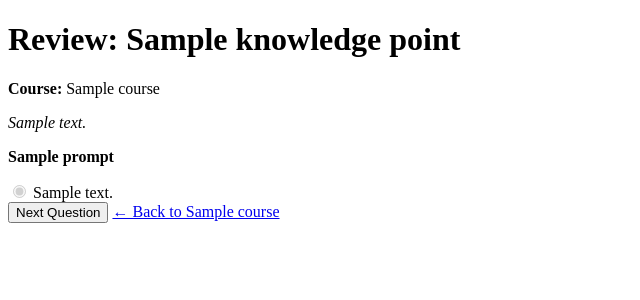
After one commit to alecchendev/noobular-alpha, a Flask app: template templates/review.html in a window 1280 px wide. The commit adds this page. Shown: the top 300 px of the page, without its empty margins (0-640 px from the left). Run offline with Flask 3, Linux system fonts and the light colour scheme; the template is opened without the code that fills it: most values are stand-ins (such as "Sample title", 1, 10 or a date in 2020); some libraries are stand-ins or nearby versions.

Commit message:
Implement review after quizzes

```diff
--- a/courses/sample.yaml
+++ b/courses/sample.yaml
@@ -1,4 +1,4 @@
-title: "Course Title"
+title: "Sample Course Title"
 lessons:
   - title: "Lesson Title"
     knowledge_points:
--- a/main.py
+++ b/main.py
@@ -4,6 +4,7 @@ import sqlite3
 import hashlib
 from pathlib import Path
 from typing import Any, List, Optional
+import random
 from dataclasses import dataclass
 
 
@@ -108,6 +109,24 @@ def init_database() -> None:
         FOREIGN KEY (question_id) REFERENCES questions (id)
     )""")
 
+    # Create reviews table
+    cursor.execute("""CREATE TABLE IF NOT EXISTS reviews (
+        id INTEGER PRIMARY KEY,
+        knowledge_point_id INTEGER NOT NULL,
+        created_at TIMESTAMP DEFAULT CURRENT_TIMESTAMP,
+        FOREIGN KEY (knowledge_point_id) REFERENCES knowledge_points (id)
+    )""")
+
+    # Create review_questions table (links reviews to questions)
+    cursor.execute("""CREATE TABLE IF NOT EXISTS review_questions (
+        id INTEGER PRIMARY KEY,
+        review_id INTEGER NOT NULL,
+        question_id INTEGER NOT NULL,
+        created_at TIMESTAMP DEFAULT CURRENT_TIMESTAMP,
+        FOREIGN KEY (review_id) REFERENCES reviews (id),
+        FOREIGN KEY (question_id) REFERENCES questions (id)
+    )""")
+
     print("✅ Database tables created successfully!")
     conn.close()
 
@@ -160,6 +179,7 @@ class Question:
     prompt: str
     choices: List[Choice]
     answer: Optional[Answer]
+    knowledge_point_id: int
 
     def correct_choice(self) -> Choice:
         # Assumes there is a correct choice (should be validated upon course load)
@@ -172,6 +192,18 @@ class Content:
     text: str
 
 
+def last_consecutive_correct_answers(questions: List[Question]) -> int:
+    last_correct_count = 0
+    for question in questions[::-1]:
+        if question.answer is None:
+            continue
+        if question.answer.choice_id == question.correct_choice().id:
+            last_correct_count += 1
+        else:
+            break
+    return last_correct_count
+
+
 @dataclass
 class KnowledgePoint:
     id: int
@@ -179,19 +211,15 @@ class KnowledgePoint:
     description: str
     prerequisites: List[int]
     contents: List[Content]
-    questions: List[Question]  # Does not include questions used in a quiz
+    questions: List[Question]  # Does not include questions used in a quiz or review
     quizzed_questions: List[Question]  # Includes questions used in a quiz
+    reviewed_questions: List[Question]  # Includes questions used in a review
 
     def last_consecutive_correct_answers(self) -> int:
-        last_correct_count = 0
-        for question in self.questions[::-1]:
-            if question.answer is None:
-                continue
-            if question.answer.choice_id == question.correct_choice().id:
-                last_correct_count += 1
-            else:
-                break
-        return last_correct_count
+        return last_consecutive_correct_answers(self.questions)
+
+    def last_consecutive_correct_review_answers(self) -> int:
+        return last_consecutive_correct_answers(self.reviewed_questions)
 
 
 @dataclass
@@ -214,6 +242,12 @@ class Quiz:
     course_id: int
     questions: List[Question]
     started_at: Optional[str]
+
+
+@dataclass
+class Review:
+    id: int
+    knowledge_point: KnowledgePoint
 
 
 @dataclass
@@ -614,8 +648,22 @@ def load_course_from_db(course_id: int) -> Optional[Course]:
             )
             quizzed_question_ids = set(row[0] for row in cursor.fetchall())
 
+            cursor.execute(
+                """SELECT q.id FROM review_questions rq JOIN questions q on rq.question_id = q.id WHERE q.knowledge_point_id = ?""",
+                (kp_db_id,),
+            )
+            # We need to keep these in order so that when we answer later with
+            # the index, we can find the right question. Later we should
+            # probably just submit based on the question id.
+            reviewed_question_id_to_idx = {
+                row[0]: i for i, row in enumerate(cursor.fetchall())
+            }
+
             questions = []
             quizzed_questions = []
+            reviewed_questions: list[Question] = [Question(-1, "", [], None, -1)] * len(
+                reviewed_question_id_to_idx
+            )
             for question_id, prompt in question_rows:
                 # Get choices for this question
                 cursor.execute(
@@ -640,12 +688,21 @@ def load_course_from_db(course_id: int) -> Optional[Course]:
                     answer = Answer(id=id, question_id=question_id, choice_id=choice_id)
 
                 question = Question(
-                    id=question_id, prompt=prompt, choices=choices, answer=answer
+                    id=question_id,
+                    prompt=prompt,
+                    choices=choices,
+                    answer=answer,
+                    knowledge_point_id=kp_db_id,
                 )
                 if question.id in quizzed_question_ids:
                     quizzed_questions.append(question)
+                elif question.id in reviewed_question_id_to_idx.keys():
+                    reviewed_questions[reviewed_question_id_to_idx[question.id]] = (
+                        question
+                    )
                 else:
                     questions.append(question)
+            assert all(q.id != -1 for q in reviewed_questions)
 
             knowledge_points.append(
                 KnowledgePoint(
@@ -656,6 +713,7 @@ def load_course_from_db(course_id: int) -> Optional[Course]:
                     contents=contents,
                     questions=questions,
                     quizzed_questions=quizzed_questions,
+                    reviewed_questions=reviewed_questions,
                 )
             )
 
@@ -684,12 +742,14 @@ def index() -> str:
 
 # number of answers correct in a row to let you skip the rest of the questions
 CORRECT_COUNT_THRESHOLD = 2
+# number of answers correct in a row to let you skip the rest of the questions
+REVIEW_CORRECT_COUNT_THRESHOLD = 3
 # percentage of wrong:right ratio to which you will fail and have to restart a lesson
 INCORRECT_RATIO_FAIL_THRESHOLD = 0.6  # 3/5
 # number of knowledge points completed before a quiz is ready
-QUIZ_KNOWLEDGE_POINT_COUNT_THRESHOLD = 5  # 15
+QUIZ_KNOWLEDGE_POINT_COUNT_THRESHOLD = 2  # 15
 # number of questions in a quiz
-QUIZ_QUESTION_COUNT = 5
+QUIZ_QUESTION_COUNT = 2
 assert QUIZ_KNOWLEDGE_POINT_COUNT_THRESHOLD >= QUIZ_QUESTION_COUNT
 # number of minutes allowed for a quiz
 QUIZ_TIME_LIMIT_MINUTES = 15
@@ -761,15 +821,18 @@ def course_page(course_id: int) -> str:
 
     # Get KP IDs completed after the last quiz using a single query
     # Exclude questions that are quiz questions
+    # Exclude questions that are review questions
     placeholders = ",".join("?" * len(completed_kp_ids))
     cursor.execute(
         f"""SELECT DISTINCT q.knowledge_point_id
             FROM questions q
             JOIN answers a ON a.question_id = q.id
             LEFT JOIN quiz_questions qq ON qq.question_id = q.id
+            LEFT JOIN review_questions rq ON rq.question_id = q.id
             WHERE q.knowledge_point_id IN ({placeholders})
             AND a.created_at > ?
-            AND qq.question_id IS NULL""",
+            AND qq.question_id IS NULL
+            AND rq.question_id is NULL""",
         (*completed_kp_ids, last_quiz_time),
     )
     recent_completed_kp_ids = set(row[0] for row in cursor.fetchall())
@@ -777,7 +840,6 @@ def course_page(course_id: int) -> str:
     # Create a new quiz if threshold is met
     if len(recent_completed_kp_ids) >= QUIZ_KNOWLEDGE_POINT_COUNT_THRESHOLD:
         # Get recently completed KPs from the course data
-        import random
 
         recent_kps: list[KnowledgePoint] = []
         for lesson in course.lessons:
@@ -840,6 +902,55 @@ def course_page(course_id: int) -> str:
         else:
             available_quizzes.append(quiz)
 
+    # Load all reviews for this course using a single query with JOINs
+    cursor.execute(
+        """SELECT r.id, r.knowledge_point_id
+           FROM reviews r
+           JOIN knowledge_points kp ON r.knowledge_point_id = kp.id
+           JOIN lessons l ON kp.lesson_id = l.id
+           WHERE l.course_id = ?""",
+        (course_id,),
+    )
+    review_rows = cursor.fetchall()
+
+    available_reviews = []
+    completed_reviews = []
+
+    for review_id, kp_id in review_rows:
+        # Find the knowledge point
+        knowledge_point = None
+        for lesson in course.lessons:
+            for kp in lesson.knowledge_points:
+                if kp.id == kp_id:
+                    knowledge_point = kp
+                    break
+            if knowledge_point:
+                break
+
+        if not knowledge_point:
+            continue
+
+        review = Review(id=review_id, knowledge_point=knowledge_point)
+
+        # Either all questions have been answered, or last X questions were
+        # answered correctly in a row
+        answered_questions = [
+            question
+            for question in knowledge_point.reviewed_questions
+            if question.answer
+        ]
+        if (
+            (
+                len(knowledge_point.reviewed_questions) > 0
+                and len(answered_questions) == len(knowledge_point.reviewed_questions)
+            )
+            or knowledge_point.last_consecutive_correct_review_answers()
+            >= REVIEW_CORRECT_COUNT_THRESHOLD
+        ):
+            completed_reviews.append(review)
+        else:
+            available_reviews.append(review)
+
     return render_template(
         "course.html",
         course=course,
@@ -848,6 +959,8 @@ def course_page(course_id: int) -> str:
         remaining_lessons=remaining_lessons,
         available_quizzes=available_quizzes,
         completed_quizzes=completed_quizzes,
+        available_reviews=available_reviews,
+        completed_reviews=completed_reviews,
     )
 
 
@@ -916,7 +1029,7 @@ def lesson_submit_answer(course_id: int, lesson_id: int) -> str:
     db = get_db()
     cursor = db.cursor()
     cursor.execute(
-        "INSERT OR REPLACE INTO answers (question_id, choice_id) VALUES (?, ?)",
+        "INSERT INTO answers (question_id, choice_id) VALUES (?, ?)",
         (question.id, user_choice.id),
     )
     answer_id = cursor.lastrowid
@@ -1047,7 +1160,7 @@ def load_quiz(quiz_id: int, course_id: int) -> Optional[Quiz]:
 
     # Load quiz questions
     cursor.execute(
-        """SELECT q.id, q.prompt
+        """SELECT q.id, q.prompt, q.knowledge_point_id
            FROM quiz_questions qq
            JOIN questions q ON qq.question_id = q.id
            WHERE qq.quiz_id = ?""",
@@ -1056,7 +1169,7 @@ def load_quiz(quiz_id: int, course_id: int) -> Optional[Quiz]:
     question_rows = cursor.fetchall()
 
     questions = []
-    for q_id, q_prompt in question_rows:
+    for q_id, q_prompt, q_kp_id in question_rows:
         # Load choices for this question
         cursor.execute(
             "SELECT id, text, is_correct FROM choices WHERE question_id = ?", (q_id,)
@@ -1078,7 +1191,13 @@ def load_quiz(quiz_id: int, course_id: int) -> Optional[Quiz]:
         )
 
         questions.append(
-            Question(id=q_id, prompt=q_prompt, choices=choices, answer=answer)
+            Question(
+                id=q_id,
+                prompt=q_prompt,
+                choices=choices,
+                answer=answer,
+                knowledge_point_id=q_kp_id,
+            )
         )
 
     return Quiz(
@@ -1154,6 +1273,9 @@ def quiz_submit(course_id: int, quiz_id: int) -> Any:
     db = get_db()
     cursor = db.cursor()
 
+    # Collect knowledge point IDs for incorrect answers
+    incorrect_kp_ids = set()
+
     # Process and store answers
     for question in quiz.questions:
         answer_key = f"question_{question.id}"
@@ -1168,6 +1290,15 @@ def quiz_submit(course_id: int, quiz_id: int) -> Any:
                     "INSERT OR REPLACE INTO answers (question_id, choice_id) VALUES (?, ?)",
                     (question.id, choice_id),
                 )
+
+                # Check if answer is incorrect
+                is_correct = question.choices[choice_index].correct
+                if not is_correct:
+                    incorrect_kp_ids.add(question.knowledge_point_id)
+
+    # Create reviews for incorrect knowledge points
+    for kp_id in incorrect_kp_ids:
+        cursor.execute("INSERT INTO reviews (knowledge_point_id) VALUES (?)", (kp_id,))
 
     db.commit()
 
@@ -1220,6 +1351,217 @@ def lesson_next_lesson_chunk(course_id: int, lesson_id: int) -> str:
     )
 
 
+def create_review_question(
+    review_id: int, knowledge_point: KnowledgePoint
+) -> Optional[Question]:
+    db = get_db()
+    cursor = db.cursor()
+
+    if len(knowledge_point.questions) == 0:
+        return None  # No more questions available
+
+    # Pick a random question
+    unanswered = [q for q in knowledge_point.questions if q.answer is None]
+    selected_question = random.choice(unanswered)
+
+    # Create review_question entry
+    cursor.execute(
+        "INSERT INTO review_questions (review_id, question_id) VALUES (?, ?)",
+        (review_id, selected_question.id),
+    )
+    db.commit()
+
+    return selected_question
+
+
+@app.route("/course/<int:course_id>/review/<int:review_id>")
+def review_page(course_id: int, review_id: int) -> str:
+    course = load_course_from_db(course_id)
+    if not course:
+        abort(404)
+
+    db = get_db()
+    cursor = db.cursor()
+
+    # Get the knowledge_point_id for this review
+    cursor.execute("SELECT knowledge_point_id FROM reviews WHERE id = ?", (review_id,))
+    review_row = cursor.fetchone()
+    if not review_row:
+        abort(404)
+
+    kp_id = review_row[0]
+
+    # Find the knowledge point in the course
+    knowledge_point = None
+    for lesson in course.lessons:
+        for kp in lesson.knowledge_points:
+            if kp.id == kp_id:
+                knowledge_point = kp
+                break
+        if knowledge_point:
+            break
+
+    if not knowledge_point:
+        abort(404)
+
+    review = Review(id=review_id, knowledge_point=knowledge_point)
+
+    # Get or create first review question (i=0)
+    question = None
+    if len(knowledge_point.reviewed_questions) > 0:
+        question = knowledge_point.reviewed_questions[0]
+    else:
+        question = create_review_question(review_id, knowledge_point)
+
+    return render_template(
+        "review.html", course=course, review=review, question=question, i=0
+    )
+
+
+@app.route("/course/<int:course_id>/review/<int:review_id>/submit", methods=["POST"])
+def review_submit_answer(course_id: int, review_id: int) -> str:
+    course = load_course_from_db(course_id)
+    if not course:
+        abort(404)
+
+    db = get_db()
+    cursor = db.cursor()
+
+    # Get the knowledge_point_id for this review
+    cursor.execute("SELECT knowledge_point_id FROM reviews WHERE id = ?", (review_id,))
+    review_row = cursor.fetchone()
+    if not review_row:
+        abort(404)
+
+    kp_id = review_row[0]
+
+    # Find the knowledge point in the course
+    knowledge_point = None
+    for lesson in course.lessons:
+        for kp in lesson.knowledge_points:
+            if kp.id == kp_id:
+                knowledge_point = kp
+                break
+        if knowledge_point:
+            break
+
+    if not knowledge_point:
+        abort(404)
+
+    i_str = request.form.get("i")
+    answer_str = request.form.get("answer")
+    if i_str is None or answer_str is None:
+        abort(404)
+
+    i = int(i_str)
+    answer_index = int(answer_str)
+
+    # Get the question at this index
+    if i >= len(knowledge_point.reviewed_questions):
+        print(f"Tried to submit answer for reviewed question index out of bounds: {i}")
+        abort(404)
+    print(i)
+    print(knowledge_point.reviewed_questions)
+    question = knowledge_point.reviewed_questions[i]
+
+    user_choice = question.choices[answer_index]
+
+    # Save the user's answer to the database
+    print(question.id)
+    cursor.execute(
+        "INSERT INTO answers (question_id, choice_id) VALUES (?, ?)",
+        (question.id, user_choice.id),
+    )
+    answer_id = cursor.lastrowid
+    assert answer_id is not None
+    # Important that we populate this the rest of this handler can assume correct state
+    knowledge_point.reviewed_questions[i].answer = Answer(
+        id=answer_id, question_id=question.id, choice_id=user_choice.id
+    )
+    db.commit()
+
+    is_correct = user_choice.correct
+    correct_answer_index = next(
+        idx for idx, choice in enumerate(question.choices) if choice.correct
+    )
+    correct_answer_text = question.choices[correct_answer_index].text
+
+    if is_correct:
+        feedback = f"✅ Correct! The correct answer is: {correct_answer_text}"
+    else:
+        feedback = f"❌ Incorrect. The correct answer is: {correct_answer_text}"
+
+    # Create new question if needed (haven't answered enough correct in a row, and unanswered questions left)
+    if (
+        knowledge_point.last_consecutive_correct_review_answers()
+        < REVIEW_CORRECT_COUNT_THRESHOLD
+        and len([q for q in knowledge_point.questions if q.answer is None]) > 0
+    ):
+        new_question = create_review_question(review_id, knowledge_point)
+        assert new_question is not None
+
+    next_button_html = render_template(
+        "review_next_button.html",
+        course=course,
+        review=Review(id=review_id, knowledge_point=knowledge_point),
+        i=i,
+    )
+
+    return f"<p>{feedback}</p>{next_button_html}"
+
+
+@app.route("/course/<int:course_id>/review/<int:review_id>/next", methods=["POST"])
+def review_next_question(course_id: int, review_id: int) -> str:
+    course = load_course_from_db(course_id)
+    if not course:
+        abort(404)
+
+    db = get_db()
+    cursor = db.cursor()
+
+    # Get the knowledge_point_id for this review
+    cursor.execute("SELECT knowledge_point_id FROM reviews WHERE id = ?", (review_id,))
+    review_row = cursor.fetchone()
+    if not review_row:
+        abort(404)
+
+    kp_id = review_row[0]
+
+    # Find the knowledge point in the course
+    knowledge_point = None
+    for lesson in course.lessons:
+        for kp in lesson.knowledge_points:
+            if kp.id == kp_id:
+                knowledge_point = kp
+                break
+        if knowledge_point:
+            break
+
+    if not knowledge_point:
+        abort(404)
+
+    i_str = request.form.get("i")
+    if not i_str:
+        abort(404)
+    i = int(i_str)
+
+    if i >= len(knowledge_point.reviewed_questions):
+        # No more questions left, we're done
+        return ""
+
+    question = knowledge_point.reviewed_questions[i]
+
+    review = Review(id=review_id, knowledge_point=knowledge_point)
+
+    return render_template(
+        "review_question.html",
+        course=course,
+        review=review,
+        question=question,
+        i=i,
+    )
+
+
 if __name__ == "__main__":
     init_database()
     load_courses_to_database()
--- /dev/null
+++ b/templates/review.html
@@ -0,0 +1,16 @@
+<!DOCTYPE html>
+<html>
+<head>
+    <title>Review: {{ review.knowledge_point.name }} - {{ course.title }}</title>
+    <script src="https://unpkg.com/htmx.org@1.9.12"></script>
+</head>
+<body>
+    <h1>Review: {{ review.knowledge_point.name }}</h1>
+    <p><strong>Course:</strong> {{ course.title }}</p>
+    <p><em>{{ review.knowledge_point.description }}</em></p>
+
+    {% include 'review_question.html' %}
+
+    <a href="/course/{{ course.id }}">← Back to {{ course.title }}</a>
+</body>
+</html>
--- /dev/null
+++ b/templates/review_next_button.html
@@ -0,0 +1,8 @@
+{% set next_i = i + 1 %}
+<button
+    id="next-button-{{ i }}"
+    hx-post="/course/{{ course.id }}/review/{{ review.id }}/next"
+    hx-target="#next-button-{{ i }}"
+    hx-vals='{"i": {{ next_i }}}'
+    hx-swap="outerHTML"
+>Next Question</button>
--- /dev/null
+++ b/templates/review_question.html
@@ -0,0 +1,31 @@
+{% if question %}
+    <div class="question">
+        <p><strong>{{ question.prompt }}</strong></p>
+        <form id="review-question-form-{{ i }}">
+            {% for choice in question.choices %}
+                <label>
+                    <input type="radio" name="answer" value="{{ loop.index0 }}" required
+                        {% if question.answer is not none %}
+                            disabled
+                            {% if choice.id == question.answer.choice_id %}checked{% endif %}
+                        {% endif %}
+                    >
+                    {{ choice.text }}
+                </label><br>
+            {% endfor %}
+        </form>
+    </div>
+    {% if question.answer is none %}
+        <button
+            id="submit-button"
+            type="submit"
+            hx-post="/course/{{ course.id }}/review/{{ review.id }}/submit"
+            hx-target="#submit-button"
+            hx-vals='{"i": {{ i }}}'
+            hx-include="#review-question-form-{{ i }}"
+            hx-swap="outerHTML"
+        >Submit</button>
+    {% else %}
+        {% include 'review_next_button.html' %}
+    {% endif %}
+{% endif %}
```
Also changed, not shown: courses/test-course.yaml (added, +161 -0 lines), templates/course.html (+22 -0 lines).
